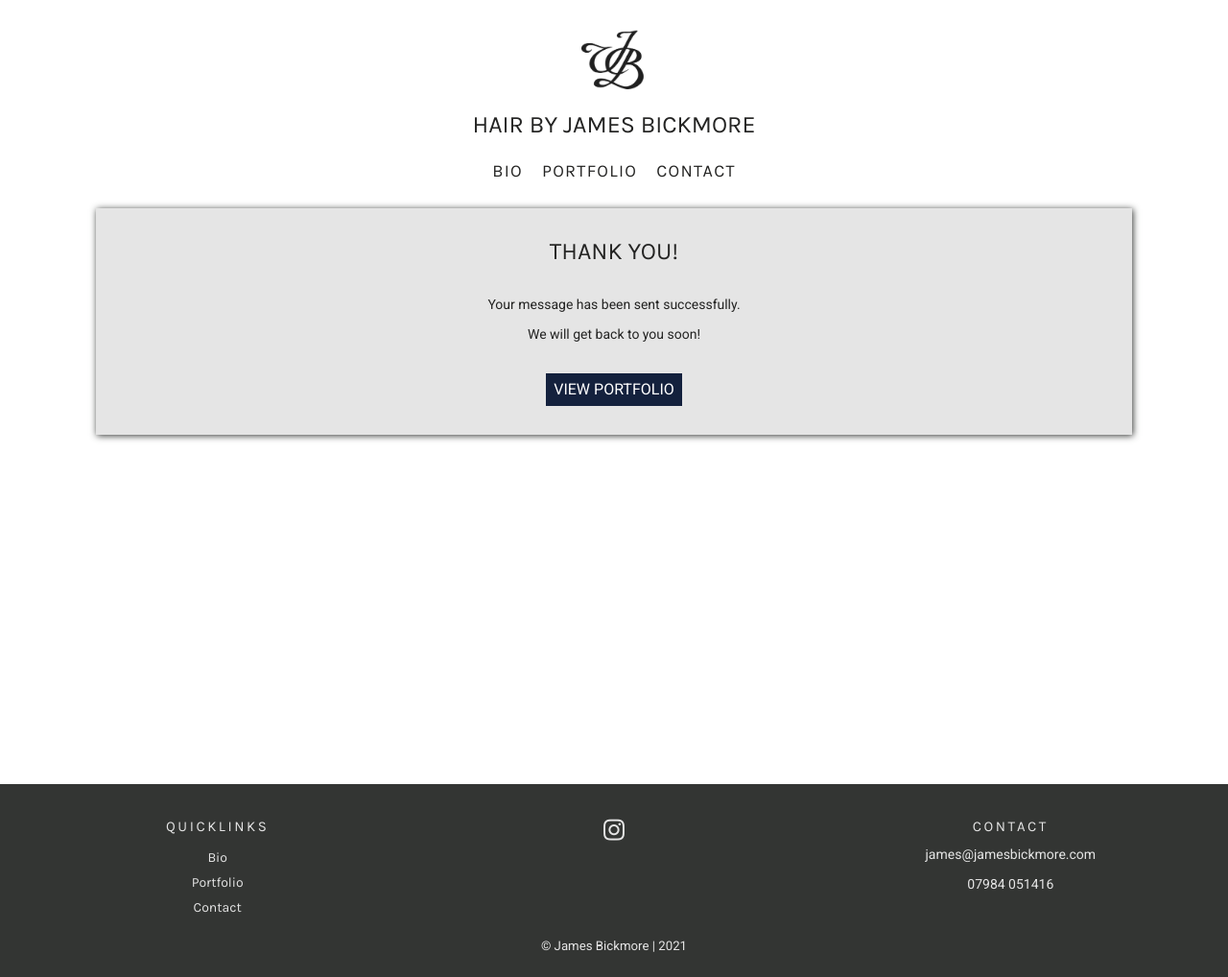
After one commit to neringabickmore/repo-template, a Django app: page /contact/message-sent/ in a window 1280 px wide. The commit adds this page. Shown: the whole page at 96% size. Run offline with Django 3.2, Linux system fonts and the light colour scheme.

Commit message:
message-sent/Added view, url, template

```diff
--- a/contact/static/contact/css/contact.css
+++ b/contact/static/contact/css/contact.css
@@ -83,3 +83,10 @@
     -ms-transform: rotate(45deg);
     transform: rotate(45deg);
 }
+
+/* message-success */
+
+.contact-row {
+    background-color: var(--platinum);
+    box-shadow: var(--dark-small-box-shadow);
+}
--- /dev/null
+++ b/contact/templates/contact/message-sent.html
@@ -0,0 +1,21 @@
+{% extends "base.html" %}
+{% load static %}
+
+{% block extra_css %}
+<link rel="stylesheet" href="{% static 'contact/css/contact.css' %}" type="text/css">
+{% endblock %}
+
+{% block content %}
+
+<div class="container body-container">
+    <div class="row contact-row m-4">
+        <div class="col-sm-12 text-center my-5">
+            <h1 class="mb-5">thank you!</h1>
+            <p class="text-center">Your message has been sent successfully.</p>
+            <p class="text-center mb-5">We will get back to you soon!</p>
+            <a href="" class="btn " >View Portfolio</a>
+        </div>
+    </div>
+</div>
+
+{% endblock %}
--- a/contact/urls.py
+++ b/contact/urls.py
@@ -5,4 +5,7 @@ urlpatterns = [
     path(
         '', views.contact,
         name='contact'),
+    path(
+        'message-sent/', views.message_sent,
+        name='message_sent'),
 ]
--- a/contact/views.py
+++ b/contact/views.py
@@ -1,5 +1,4 @@
-from django.shortcuts import render, redirect, reverse
-
+from django.shortcuts import render, redirect
 from django.core.mail import send_mail, BadHeaderError
 from django.conf import settings
 from django.http import HttpResponse
@@ -25,7 +24,7 @@ def contact(request):
                     [settings.DEFAULT_FROM_EMAIL],
                     fail_silently=False
                 )
-                return redirect('contact')
+                return redirect('message_sent')
             except BadHeaderError:
                 return HttpResponse('Invalid header found.')
     else:
@@ -37,3 +36,11 @@ def contact(request):
     }
 
     return render(request, template, context)
+
+
+def message_sent(request):
+    """
+    A view to return message-sent page to let the user know\
+    the message was sent.
+    """
+    return render(request, 'contact/message-sent.html')
```
